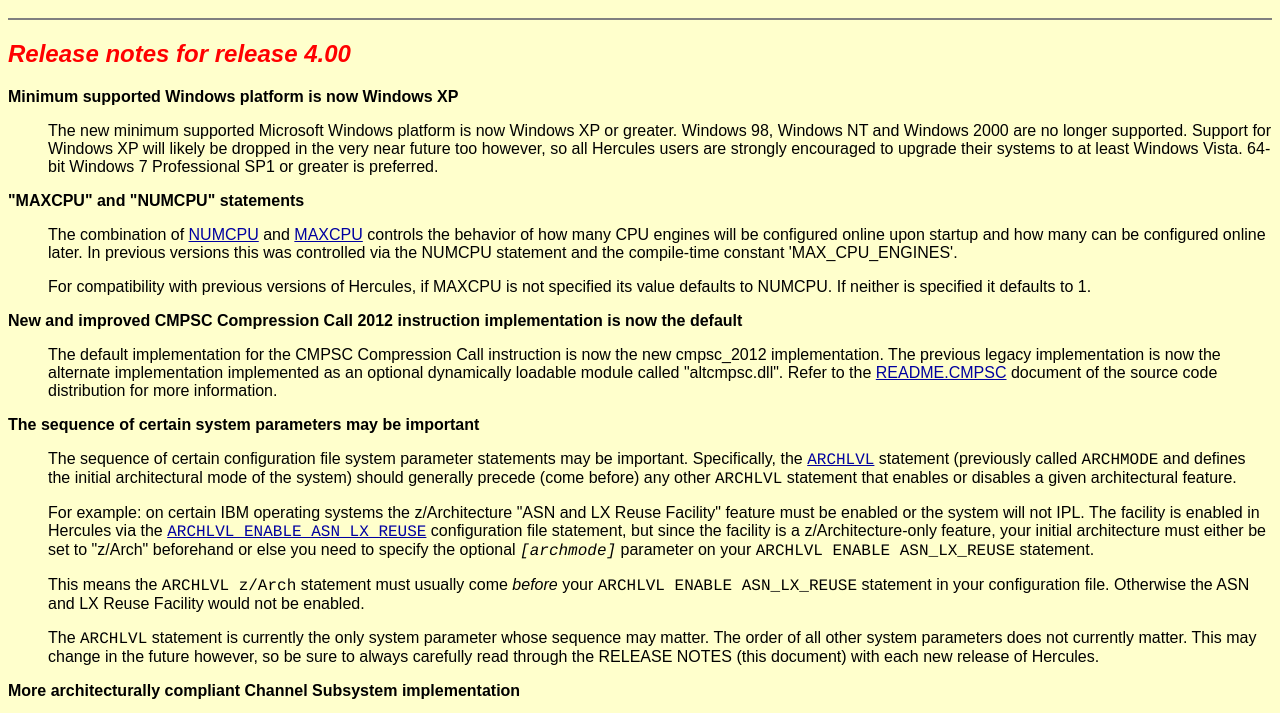
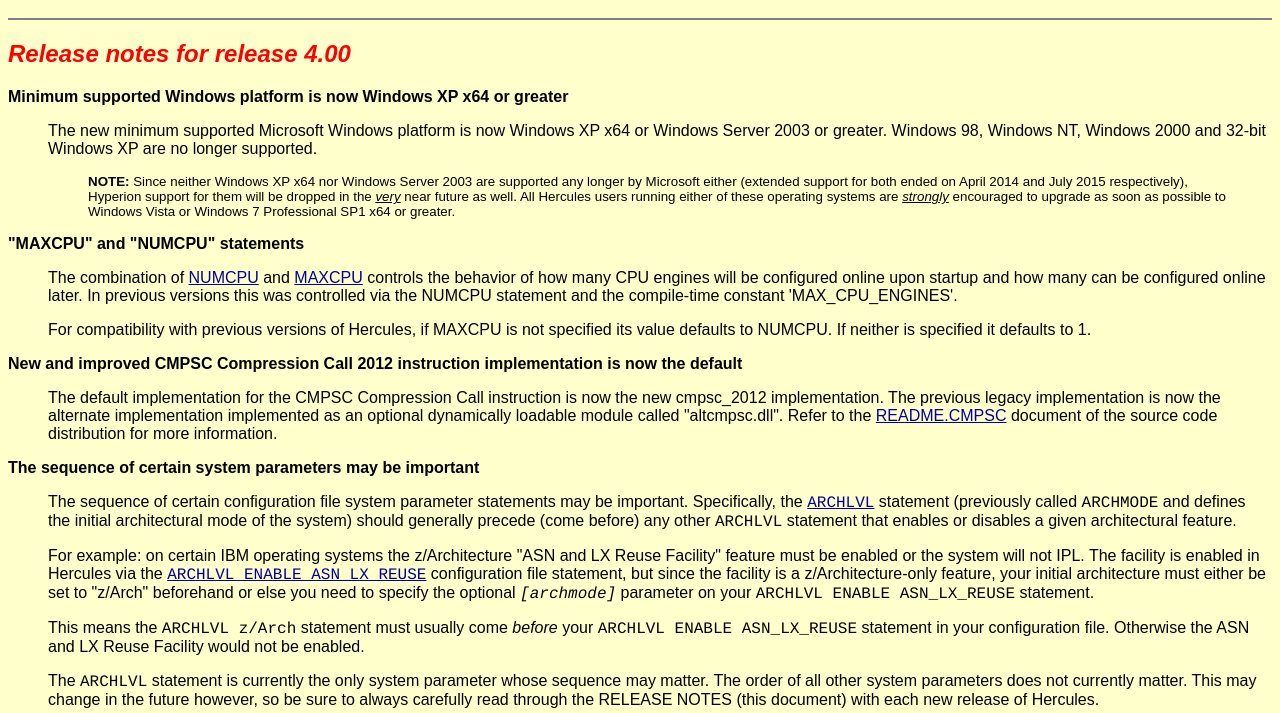
Before and after one commit to hercules-390/html, a plain HTML site: page hercrnot.html in a window 1280 px wide. Shown: the part 48-761 px from the top of the page. Drawn offline with Linux system fonts and the light colour scheme.

Commit message:
Minimum supported Windows platform.

```diff
--- a/hercrnot.html
+++ b/hercrnot.html
@@ -13,20 +13,28 @@ Hercules Release Notes and Known Issues</TITLE>
 <hr noshade>
 
 
-
-
 <h2>Release notes for release 4.00</h2>
 <p>
 <dl>
-  <dt>Minimum supported Windows platform is now Windows XP
+  <dt>Minimum supported Windows platform is now Windows XP x64 or greater
   <dd>
   <p>
-    The new minimum supported Microsoft Windows platform is now Windows XP or
-    greater. Windows 98, Windows NT and Windows 2000 are no longer supported.
-    Support for Windows XP will likely be dropped in the very near future too
-    however, so all Hercules users are strongly encouraged to upgrade their
-    systems to at least Windows Vista. 64-bit Windows 7 Professional SP1
-    or greater is preferred.
+    The new minimum supported Microsoft Windows platform is now Windows XP x64
+    or Windows Server 2003 or greater. Windows 98, Windows NT, Windows 2000 and
+    32-bit Windows XP are no longer supported.
+    <blockquote>
+        <small>
+            <b>NOTE:</b> Since neither Windows XP x64 nor Windows Server
+            2003 are supported any longer by Microsoft either (extended
+            support for both ended on April 2014 and July 2015 respectively),
+            Hyperion support for them will be dropped in the
+            <i><u>very</u></i> near future as well. All Hercules users
+            running either of these operating systems are
+            <i><u>strongly</u></i> encouraged to upgrade as soon as
+            possible to Windows Vista or Windows 7 Professional SP1 x64
+            or greater.
+        </small>
+    </blockquote>
   </p>
 
   <dt>"MAXCPU" and "NUMCPU" statements
```
Also changed, not shown: hercfaq.html (+14 -1 lines), hercrdr.html (+1 -3 lines), index.html (+17 -0 lines).
